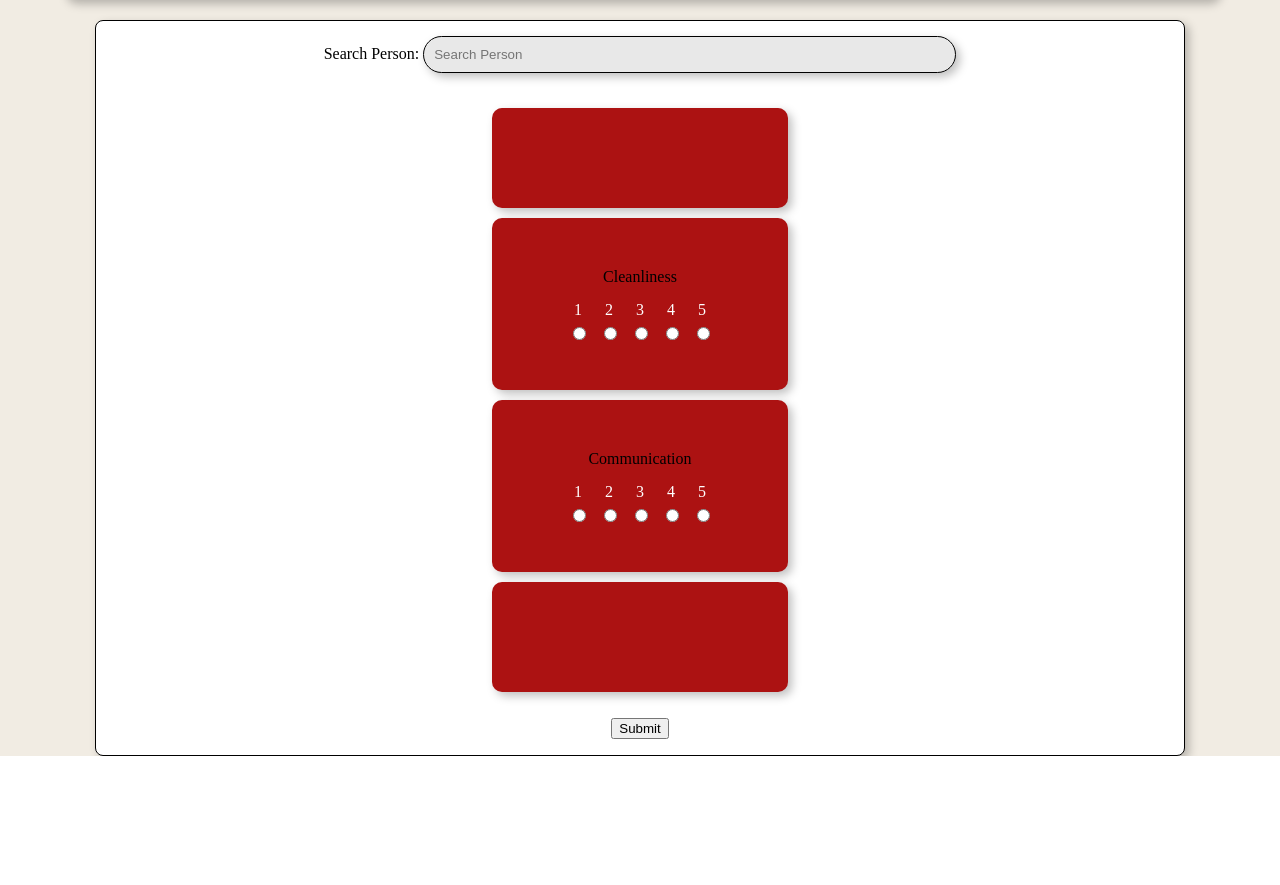
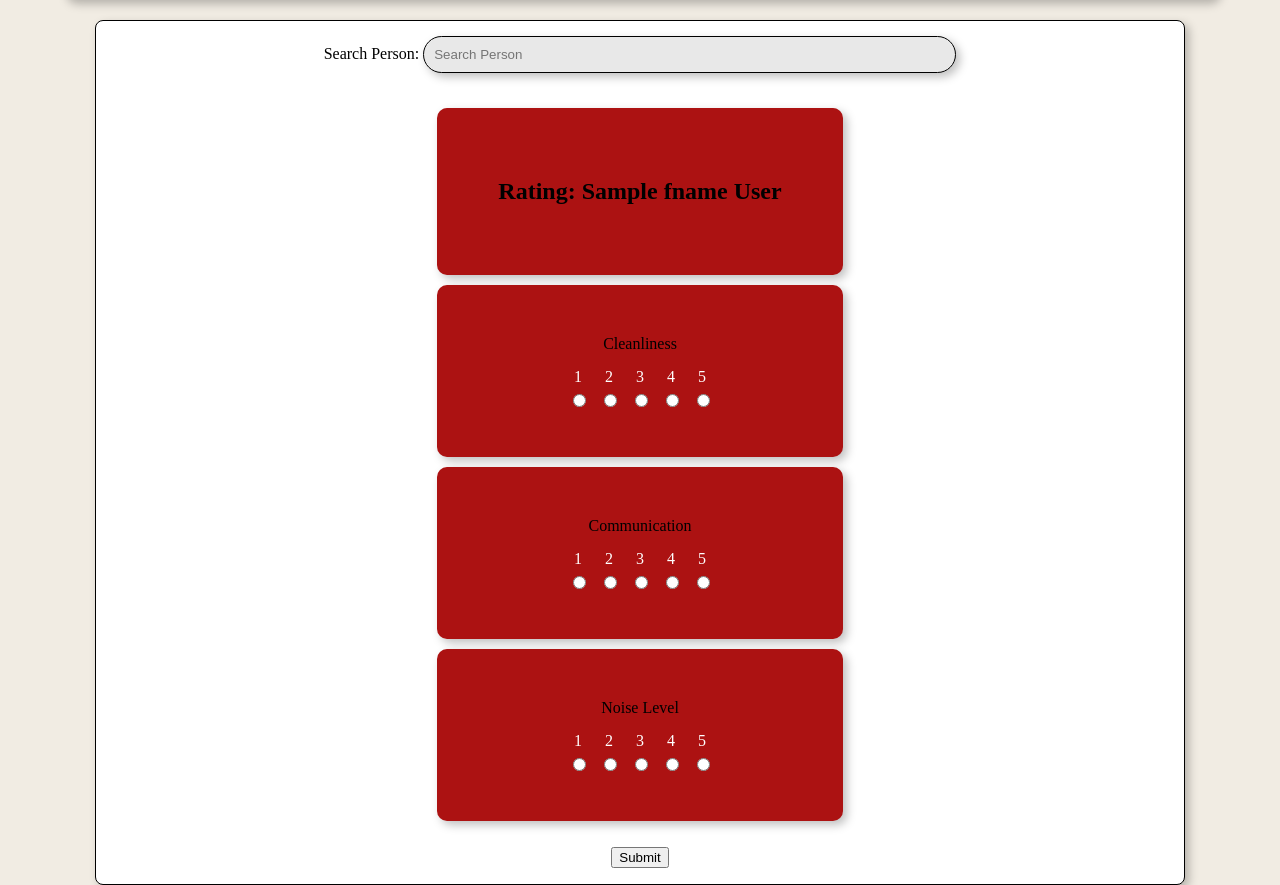
Before and after one commit to jcalvin4/ratemyroommate, a Flask app: template templates/roommaterate.html in a window 1280 px wide. Shown: the part 146-1031 px from the top of the page. Before the commit the page ends 902 px from the top, so only its background shows below. Run offline with Flask 3, Linux system fonts and the light colour scheme; the template is opened without the code that fills it: values that come from a table or form of the project are taken from there, most other values are stand-ins (such as "Sample title", 1, 10 or a date in 2020); some libraries are stand-ins or nearby versions.

Commit message:
roommate rate edits.

```diff
--- a/application.py
+++ b/application.py
@@ -163,14 +163,35 @@ def create_app(test_config=None):
     def aboutpage():
         return render_template('about.html')
 
-    @application.route("/ratearoommate", methods=['GET', 'POST'])
+    @application.route("/ratearoommate")
     @login_required
     def ratearoommate():
-        form = RoommateRatingForm()
+        query = request.args.get('q', '').strip()
+        results = []
+
+        if query:
+            from models import User
+            results = User.query.filter(
+                db.or_(
+                    User.fname.ilike(f"%{query}%"),
+                    User.lname.ilike(f"%{query}%"),
+                    User.email.ilike(f"%{query}%")
+                )
+            ).all()
+
+        return render_template('search-roommate.html', results=results, query=query, user=session.get('user'))
+
+
+    @application.route("/rate-form/<int:rated_user_id>", methods=['GET', 'POST'])
+    @login_required
+    def rate_form(rated_user_id):
+        from models import User, RoommateRating
+        rated_user = User.query.get_or_404(rated_user_id)
+
+        form = RoommateRatingForm(rated_user_id=rated_user_id)
+
         if form.validate_on_submit():
-            from models import RoommateRating
             rater_id = session.get('user_db_id')
-            rated_user_id = int(form.rated_user_id.data)
             cleanliness = int(form.cleanliness.data)
             communication = int(form.communication.data)
             noise = int(form.noise.data)
@@ -186,7 +207,8 @@ def create_app(test_config=None):
             db.session.commit()
             flash("Roommate rating submitted successfully!")
             return redirect(url_for('home'))
-        return render_template('roommaterate.html', form=form, user=session.get('user'))
+
+        return render_template('roommaterate.html', form=form, rated_user=rated_user, user=session.get('user'))
 
     @application.route("/bio")
     @login_required
--- a/templates/roommaterate.html
+++ b/templates/roommaterate.html
@@ -4,12 +4,14 @@
 <div class="roommateratingformpage">
     <form method="POST" action="">
         {{ form.hidden_tag() }}
+
         <div class="roommaterating-group-container">
 
-            <div class="roommaterating-group" id="rated_user">
-                {{ form.rated_user.label }}
-                {{ form.rated_user() }}
+            <div class="roommaterating-group">
+                <h2>Rating: {{ rated_user.fname }} {{ rated_user.lname }}</h2>
             </div>
+
+            {{ form.rated_user_id(type="hidden") }}
 
             <div class="roommaterating-group">
                 {{ form.cleanliness.label }}
@@ -36,9 +38,9 @@
             </div>
 
             <div class="roommaterating-group">
-                {{ form.payment_reliability.label }}
+                {{ form.noise.label }}
                 <div class="radio-row-container">
-                    {% for subfield in form.payment_reliability %}
+                    {% for subfield in form.noise %}
                         <div class="radio-column-item">
                             {{ subfield.label }}
                             {{ subfield() }}
@@ -49,7 +51,7 @@
 
             <p>{{ form.submit() }}</p>
 
-            {% for error in form.rated_user.errors %}
+            {% for error in form.rated_user_id.errors %}
                 <span style="color: red;">[{{ error }}]</span>
             {% endfor %}
             {% for error in form.cleanliness.errors %}
@@ -58,6 +60,9 @@
             {% for error in form.communication.errors %}
                 <span style="color: red;">[{{ error }}]</span>
             {% endfor %}
+            {% for error in form.noise.errors %}
+                <span style="color: red;">[{{ error }}]</span>
+            {% endfor %}
 
         </div>
     </form>
```
Also changed, not shown: templates/search-roommate.html (added, +32 -0 lines).
